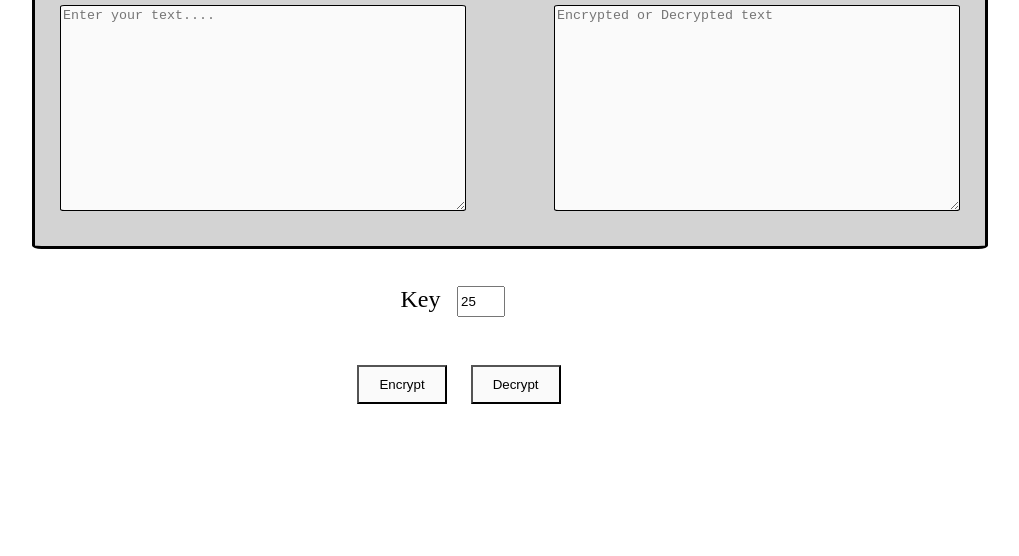
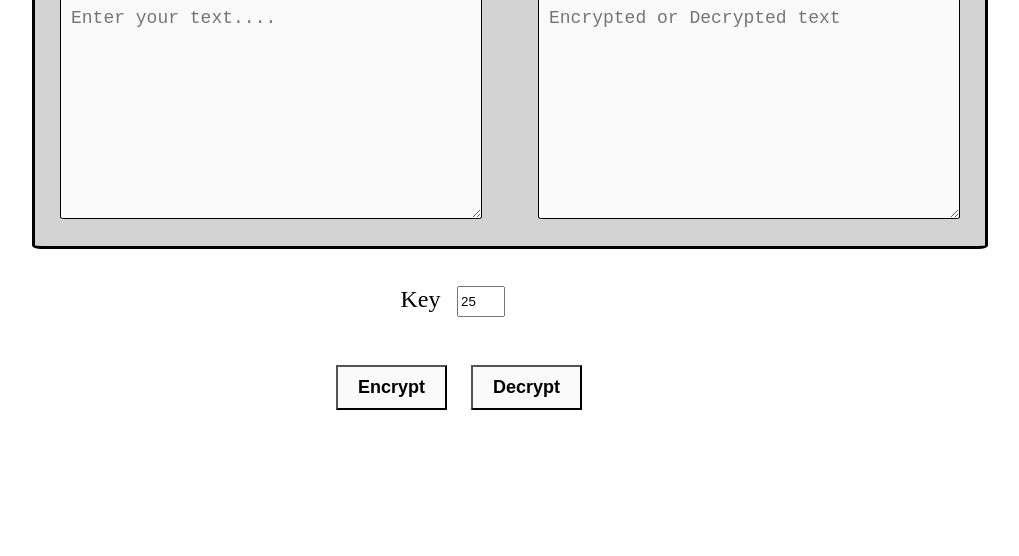
Before and after one commit to Javid1996/Hackathon_2_Caesar_Cipher, a plain HTML site: page index.html in a window 1280 px wide. Shown: the part 244-800 px from the top of the page, without its empty margins (181-1200 px from the left). Drawn offline with Linux system fonts and the light colour scheme.

Commit message:
html/css

```diff
--- a/index.html
+++ b/index.html
@@ -25,8 +25,8 @@
     <label for="key">Key</label>
     <input type="number" id="key" min="1" max="50" value="25">
 </div>
-<button>Encrypt</button>
-<button>Decrypt</button>
+<button id="encrypt">Encrypt</button>
+<button id="decrypt">Decrypt</button>
 
     <script src="./script.js"></script>
 
--- a/style.css
+++ b/style.css
@@ -37,6 +37,8 @@ div{
     border-radius: 1%;
     border: 1px black solid;
     background: rgb(250, 250, 250);
+    padding: 10px;
+    font-size: 18px;
 
 }
 
@@ -51,7 +53,19 @@ button{
     margin: 10px;
     background: rgb(250, 250, 250);
     cursor: pointer;
+    font-size: 18px;
+    font-weight: bold;
 }
+
+#encrypt:hover{
+    background-color: red;
+    color: white;
+}
+#decrypt:hover{
+    background-color: rgb(23, 227, 8);
+    color: white;
+}
+
 
 #key{
     margin: 1%;
```
